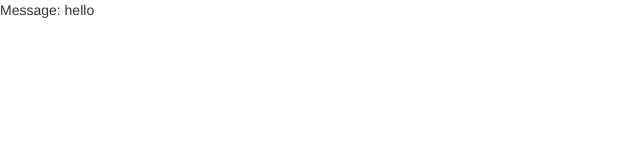
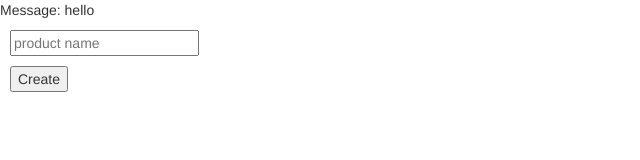
Before and after one commit to DimaKonshin/AngularJSFirst, a plain HTML site: page WebApplication1/index.html in a window 1280 px wide. Shown: the whole page, without its empty margins (0-640 px from the left). Drawn offline with nearby package versions, Linux system fonts and the light colour scheme.

Commit message:
add form

```diff
--- a/WebApplication1/index.html
+++ b/WebApplication1/index.html
@@ -7,6 +7,15 @@
 <body ng-controller="appController">
 
     Message: {{message}}
+
+    <div style="margin:10px;">
+        <input type="text" placeholder="product name" ng-model="productName" />
+    </div>
+    <div style="margin:10px;">
+        <button ng-click="addProduct(productName)">
+            Create
+        </button>
+    </div>
 
     <script src="https://ajax.googleapis.com/ajax/libs/angularjs/1.6.4/angular.min.js"></script>
     <script>
@@ -37,6 +46,10 @@
 
         function AppStart($scope) {
             $scope.message = p1.message;
+
+            $scope.addProduct = function (productName) {
+                $scope.message = productName;
+            }
         }
 
     </script>
```
